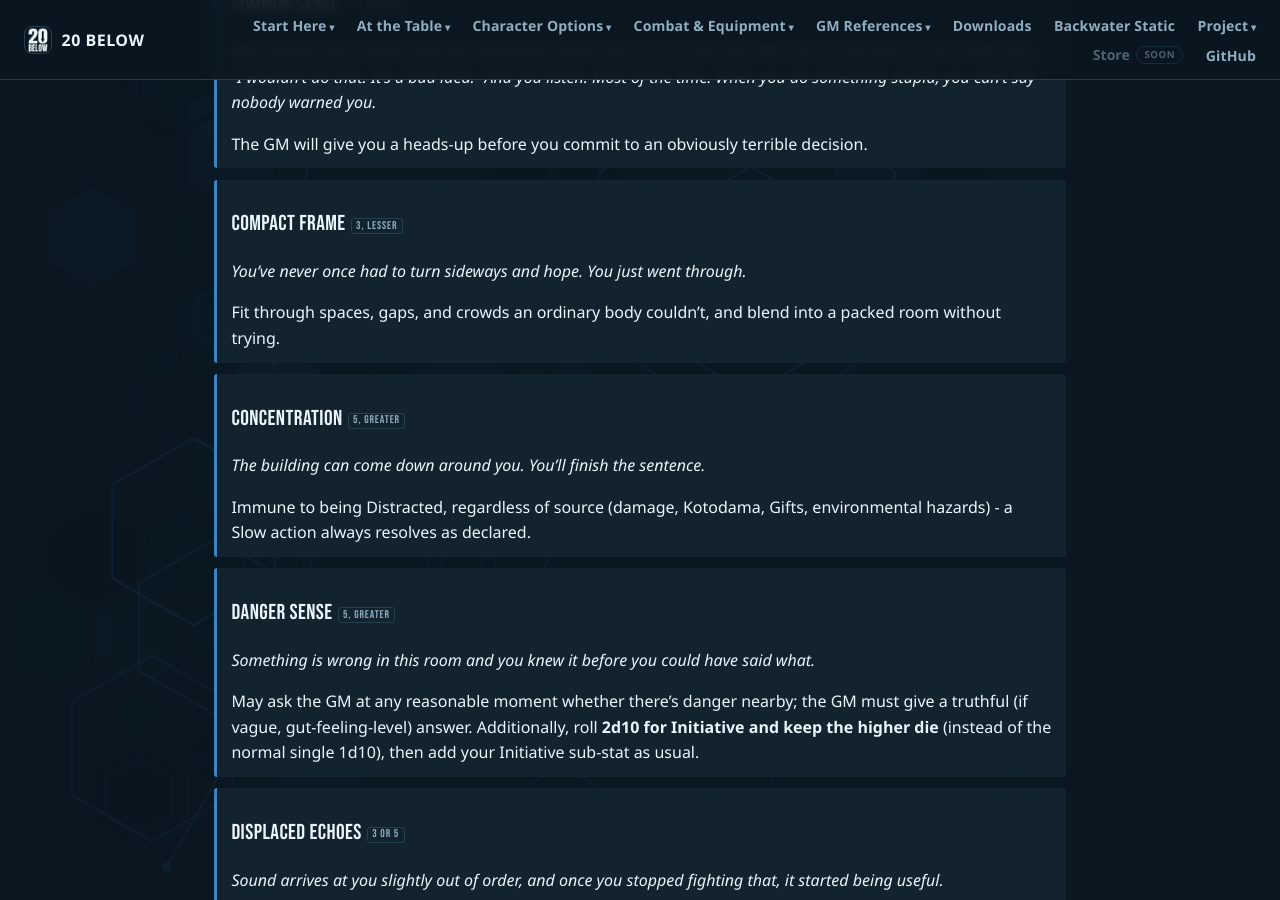
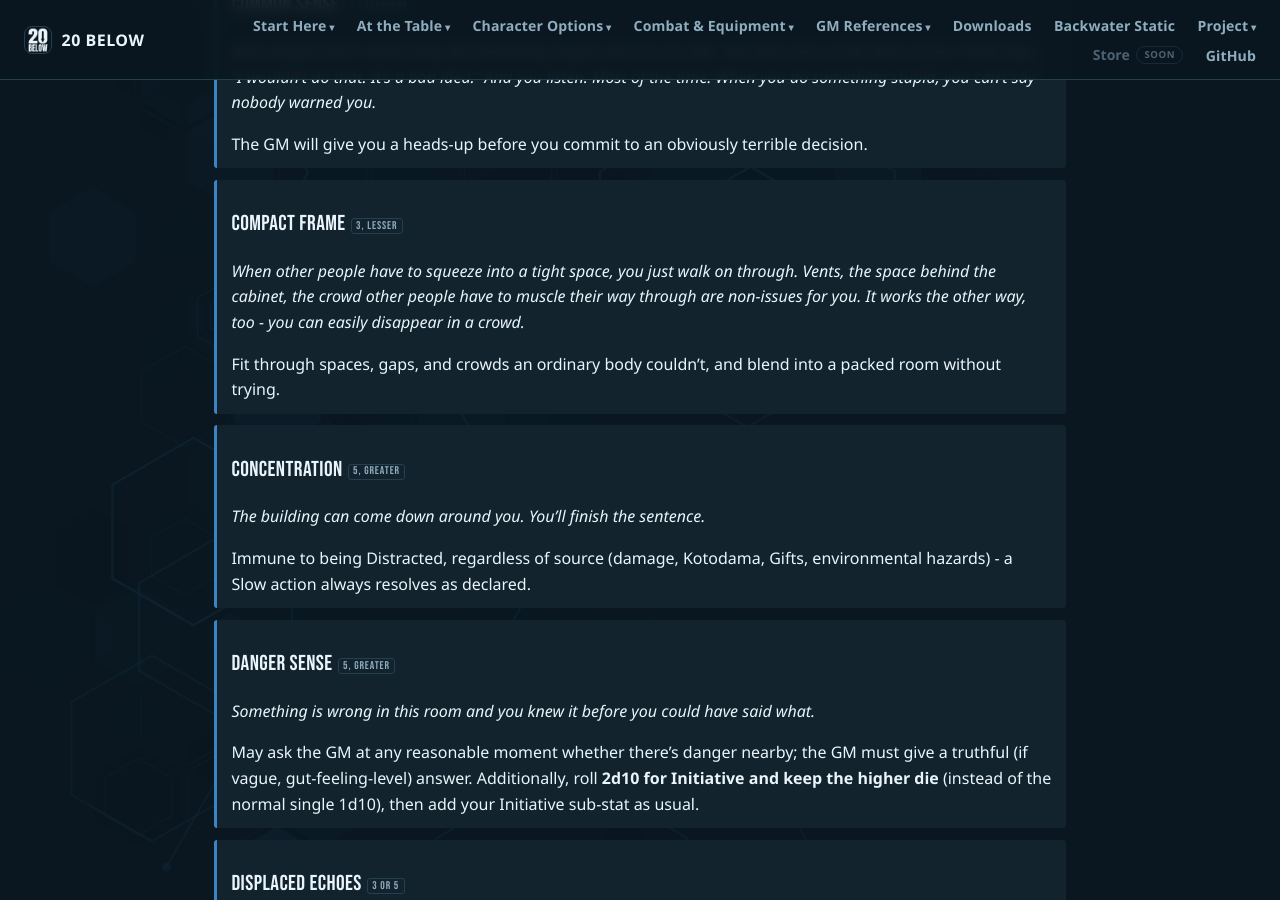
Before and after one commit to feralucce/20_Below, a Jekyll site: the page built from webbook/boons.md, in a window 1280 px wide and 900 px high, scrolled down 2705 px. Built offline with Jekyll 4.4.1, drawn with Linux system fonts in a browser that asks for light colours.

Commit message:
Boons: rework the Compact Frame flavour
Co-Authored-By: Claude Opus 5 <noreply@anthropic.com>

```diff
--- a/webbook/boons.md
+++ b/webbook/boons.md
@@ -162,7 +162,7 @@ The GM will give you a heads-up before you commit to an obviously terrible decis
 
 <div class="boon-flavour" markdown="1">
 
-You’ve never once had to turn sideways and hope. You just went through.
+When other people have to squeeze into a tight space, you just walk on through. Vents, the space behind the cabinet, the crowd other people have to muscle their way through are non-issues for you. It works the other way, too - you can easily disappear in a crowd.
 
 </div>
 
```
